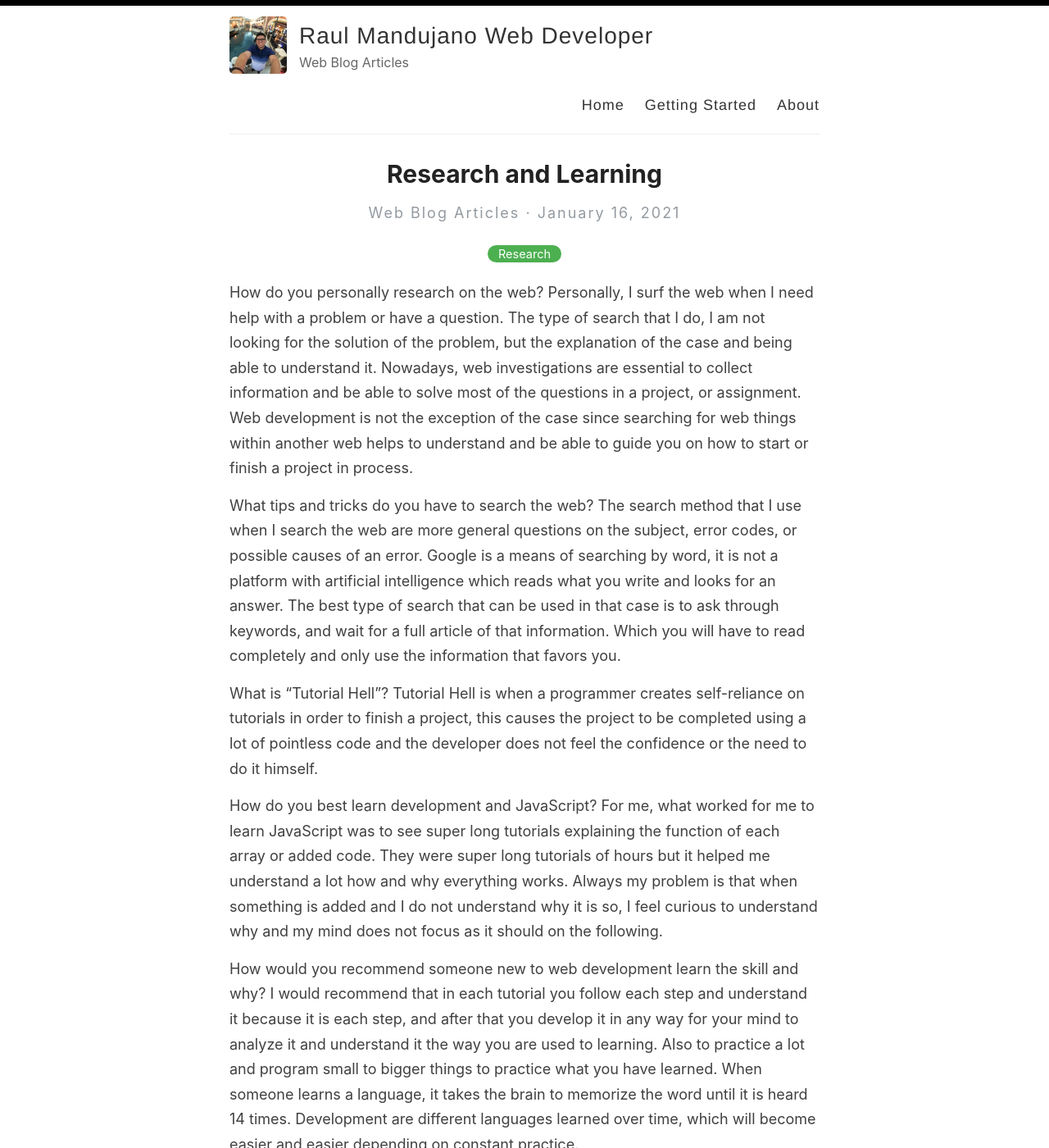
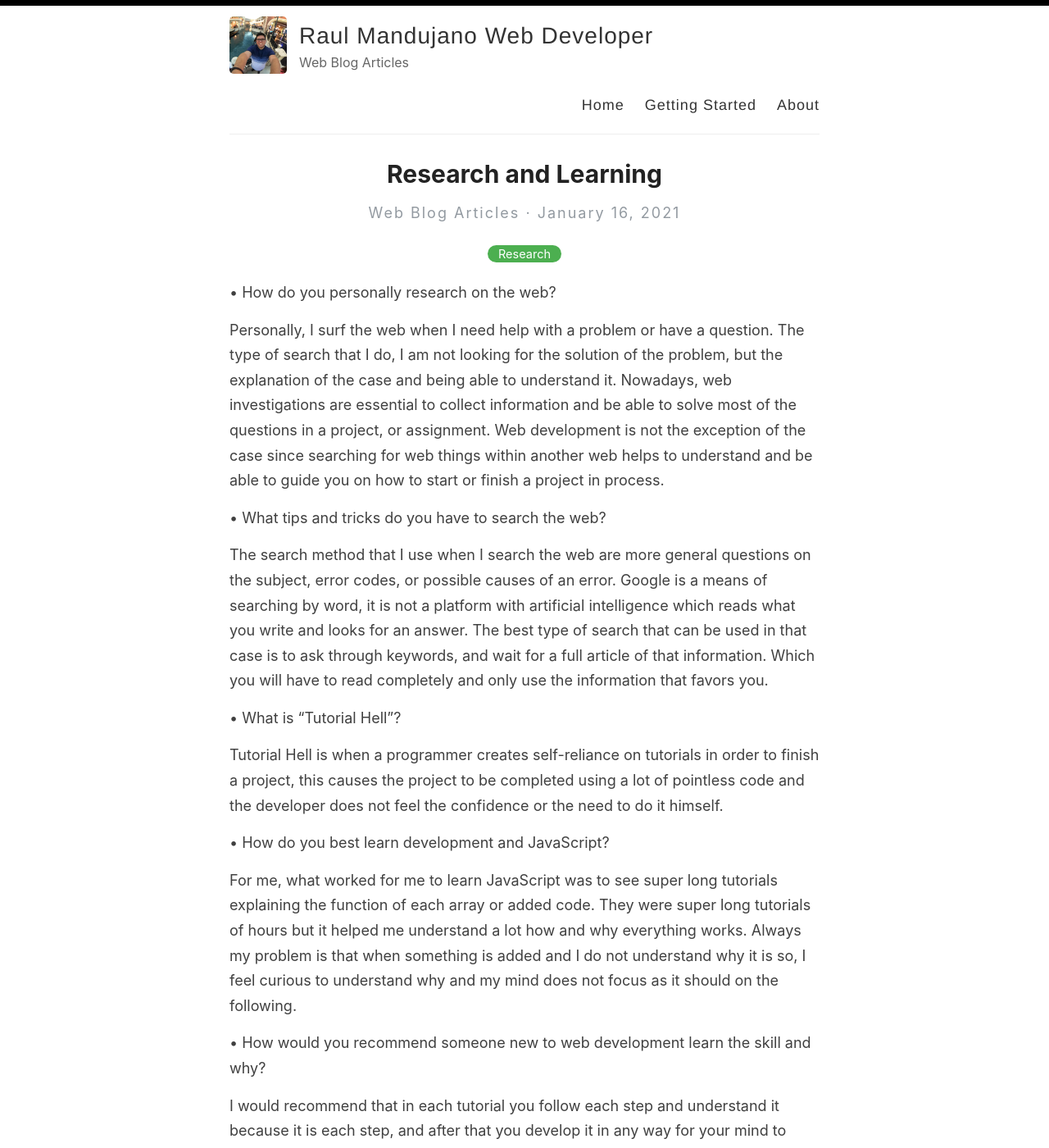
Before and after one commit to RaulMandujano/RaulPage, a Jekyll site: the page built from _posts/2021-01-16-ResearchLearning.md, in a window 1280 px wide and 1400 px high. Shown: the whole window at 82% size. Built offline with Jekyll 4.4.1, drawn with Linux system fonts in a browser that asks for light colours; some of the changed text lies outside the part shown.

Commit message:
Update 2021-01-16-ResearchLearning.md

```diff
--- a/_posts/2021-01-16-ResearchLearning.md
+++ b/_posts/2021-01-16-ResearchLearning.md
@@ -5,17 +5,22 @@ categories: [Research]
 excerpt: How do you personally research on the web? Personally, I surf the web when I need help with a problem or have
 ---
 
-How do you personally research on the web?
+• How do you personally research on the web?
+
 Personally, I surf the web when I need help with a problem or have a question. The type of search that I do, I am not looking for the solution of the problem, but the explanation of the case and being able to understand it. Nowadays, web investigations are essential to collect information and be able to solve most of the questions in a project, or assignment. Web development is not the exception of the case since searching for web things within another web helps to understand and be able to guide you on how to start or finish a project in process.
 
-What tips and tricks do you have to search the web?
+• What tips and tricks do you have to search the web?
+
 The search method that I use when I search the web are more general questions on the subject, error codes, or possible causes of an error. Google is a means of searching by word, it is not a platform with artificial intelligence which reads what you write and looks for an answer. The best type of search that can be used in that case is to ask through keywords, and wait for a full article of that information. Which you will have to read completely and only use the information that favors you.
 
-What is "Tutorial Hell"?
+• What is "Tutorial Hell"?
+
 Tutorial Hell is when a programmer creates self-reliance on tutorials in order to finish a project, this causes the project to be completed using a lot of pointless code and the developer does not feel the confidence or the need to do it himself.
 
-How do you best learn development and JavaScript?
+• How do you best learn development and JavaScript?
+
 For me, what worked for me to learn JavaScript was to see super long tutorials explaining the function of each array or added code. They were super long tutorials of hours but it helped me understand a lot how and why everything works. Always my problem is that when something is added and I do not understand why it is so, I feel curious to understand why and my mind does not focus as it should on the following.
 
-How would you recommend someone new to web development learn the skill and why?
+• How would you recommend someone new to web development learn the skill and why?
+
 I would recommend that in each tutorial you follow each step and understand it because it is each step, and after that you develop it in any way for your mind to analyze it and understand it the way you are used to learning. Also to practice a lot and program small to bigger things to practice what you have learned. When someone learns a language, it takes the brain to memorize the word until it is heard 14 times. Development are different languages learned over time, which will become easier and easier depending on constant practice.
```
